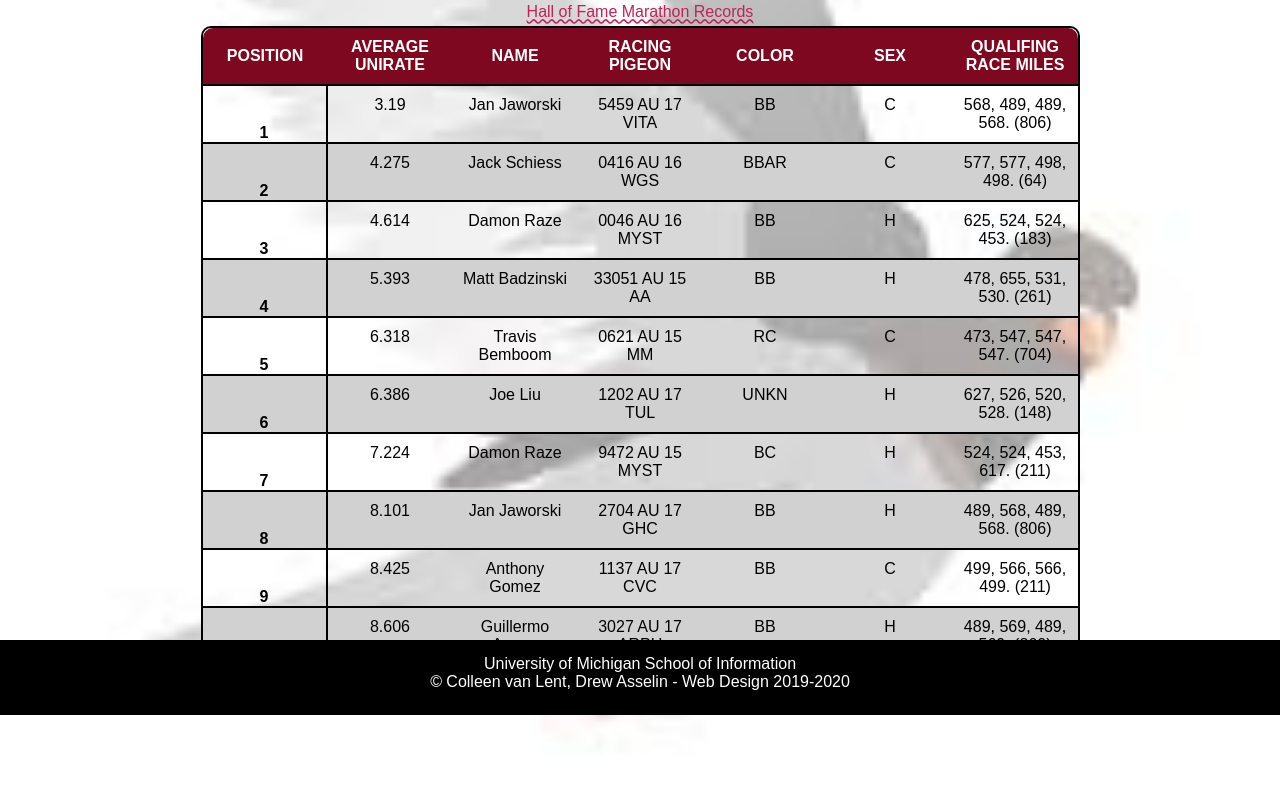
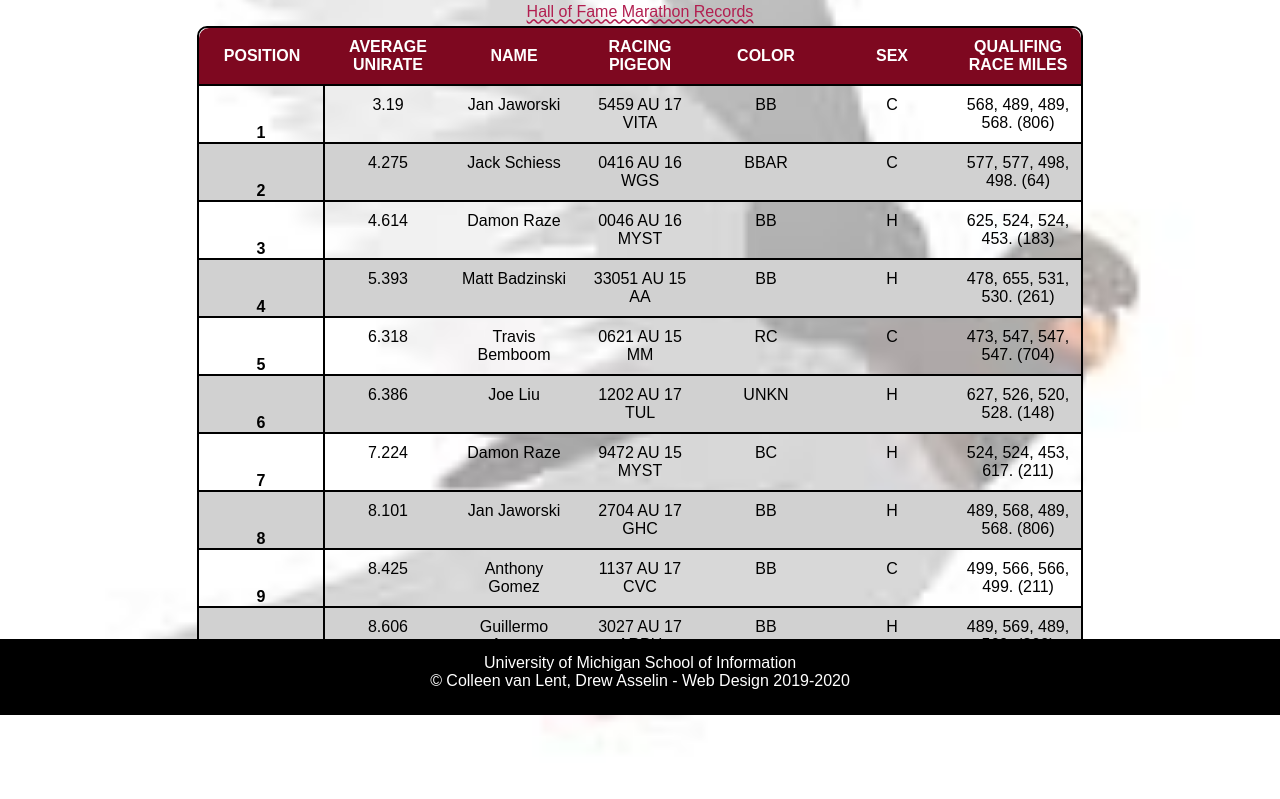
Before and after one commit to rielaben/homework4-2021, a plain HTML site: page index.html in a window 1280 px wide. Shown: the part 85-884 px from the top of the page. Drawn offline with Linux system fonts and the light colour scheme; a web font is replaced by a local one.

Commit message:
Add files via upload

```diff
--- a/css/style.css
+++ b/css/style.css
@@ -56,7 +56,8 @@ p{
 }
 
 a{
-  color: #C12258;
+  /* color: #C12258; */
+  color: #B21F50;
   font-size: 16px;
   text-decoration-style: wavy;
   /*Req 4*/
@@ -84,7 +85,7 @@ td{
 centered horizontally and vertically, and
  uppercase with a dark red background (#7e0820). */
 .colhead{
-  width: 125px;
+  width: 126px;
   padding: 10px;
   vertical-align: middle;
   text-align: center;
@@ -184,7 +185,7 @@ footer{
   text-align:center;
   color: #FFFFFF;
   bottom: 0;
-  height: 75px;
+  height: 76px;
 
   /* why is it position:fixed?? That's correct version */
   position:fixed;
```
